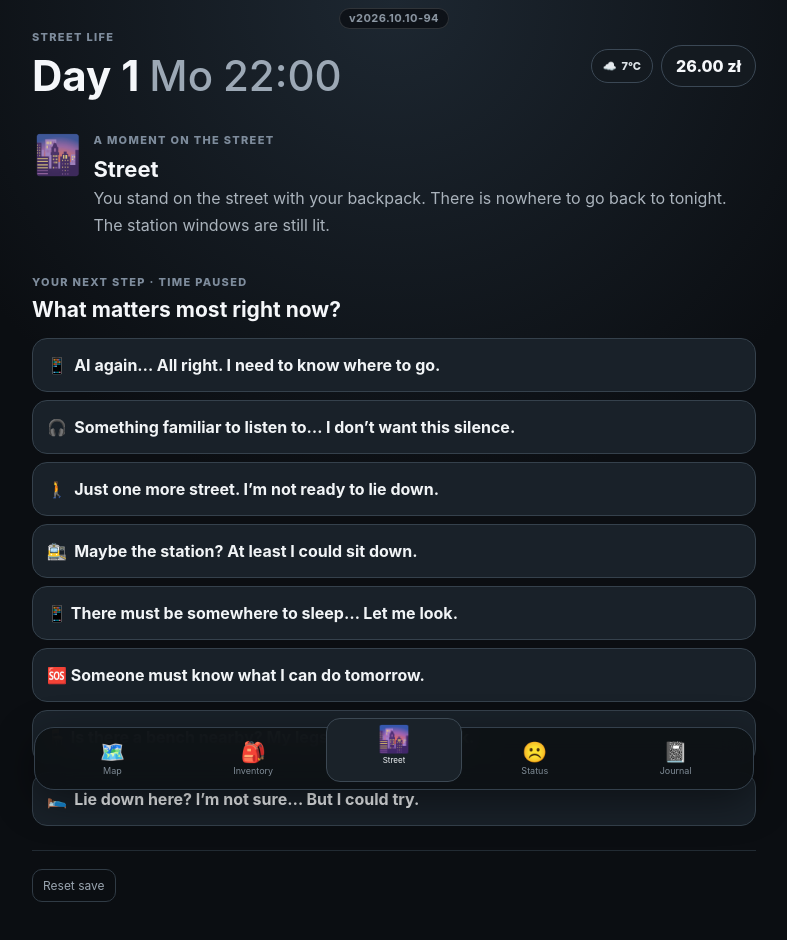
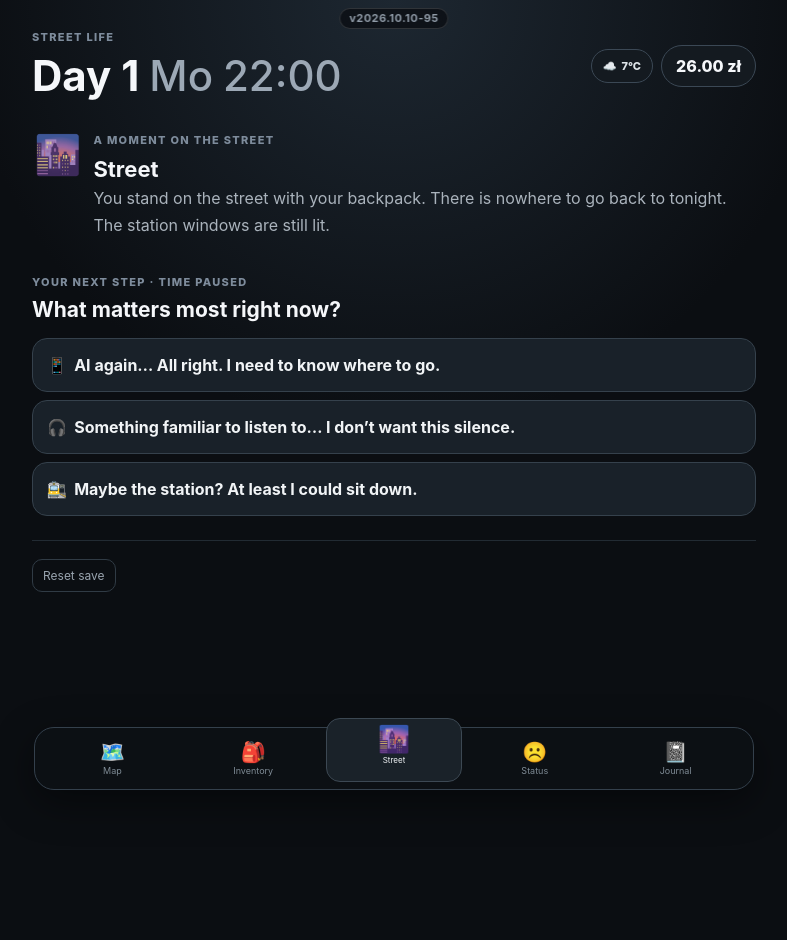
Before and after one commit to AlexanderKruk/street-life-game, a React (Vite) app: page / in a window 1280 px wide. Shown: the top 940 px of the page, without its empty margins (246-1033 px from the left). After the commit the page ends 800 px from the top, so only its background shows below. Built offline with nearby package versions, Linux system fonts and the light colour scheme.

Commit message:
Curate three distinct contextual narrative choices (v95)

```diff
--- a/src/App.tsx
+++ b/src/App.tsx
@@ -200,7 +200,7 @@ function loadGame(): GameState {
 
 // Flatten conditional fragments before sorting, so custom and configured
 // actions share one available-first ordering and keep their order within a group.
-function AvailableFirst({ children, className, tag = 'section', thoughtsOnly = false }: { children: ReactNode; className: string; tag?: 'section' | 'div'; thoughtsOnly?: boolean }) {
+function AvailableFirst({ children, className, tag = 'section', thoughtsOnly = false, choiceGroups }: { children: ReactNode; className: string; tag?: 'section' | 'div'; thoughtsOnly?: boolean; choiceGroups?: string[][] }) {
   function flatten(nodes: ReactNode): ReactNode[] {
     return Children.toArray(nodes).flatMap(node =>
       isValidElement<{ children?: ReactNode }>(node) && node.type === Fragment ? flatten(node.props.children) : [node])
@@ -215,6 +215,16 @@ function AvailableFirst({ children, className, tag = 'section', thoughtsOnly = f
   }
   const nodes = flatten(children).map(node => thoughtsOnly ? thoughtOnly(node) : node)
   const disabled = (node: ReactNode) => isValidElement<{ disabled?: boolean }>(node) && !!node.props.disabled
+  if (thoughtsOnly && choiceGroups) {
+    const find = (id: string) => nodes.find(node => isValidElement<{ 'data-choice'?: string }>(node) && node.props['data-choice'] === id)
+    const selected = choiceGroups.slice(0, 3).flatMap(group => {
+      const candidates = group.map(find).filter(node => node !== undefined)
+      const selected = candidates.find(node => !disabled(node)) ?? candidates[0]
+      return selected ? [selected] : []
+    })
+    const Tag = tag
+    return <Tag className={className}>{selected.filter(node => !disabled(node))}{selected.filter(disabled)}</Tag>
+  }
   const available = nodes.filter(node => !disabled(node))
   const unavailable = nodes.filter(disabled)
   const Tag = tag
@@ -1081,6 +1091,29 @@ export default function App() {
     || (question.id === 'no-place' && answeredQuestions.includes('bed'))
     || (question.id === 'supplies' && (game.hunger <= 45 || game.thirst <= 45))
     || (question.id === 'charging' && inventory.phoneBattery <= 30))
+  // One thought per direction. Urgent needs interrupt the ordered questions.
+  // No random draws or reshuffling while the player is deciding.
+  const nextQuestion = inventory.phoneBattery <= 30 ? 'charging'
+    : game.hunger <= 45 || game.thirst <= 45 ? 'supplies'
+    : ['morning', 'bed', 'no-place'].find(id => !answeredQuestions.includes(id)) ?? 'morning'
+  const exhausted = game.energy <= 40
+  const lastAction = journalEntries.at(-1)?.title
+  const justWalked = lastAction === 'Walk through the city' || lastAction === 'Walk with music'
+  const wantsBench = answeredQuestions.includes('bed') && !exhausted && lastAction !== 'Rest on the bench' && !justWalked
+  const bodyChoices = exhausted ? ['bench-sleep', 'street-sleep', 'bench-rest', 'find-bench']
+    : wantsBench ? [firstNight ? 'bench-rest' : 'bench-sleep', 'find-bench', 'walk', 'street-sleep']
+    : (game.minutes >= 1380 && !justWalked) || !firstNight ? ['street-sleep', 'bench-sleep', 'walk']
+    : game.mood <= 30 ? ['music-walk', 'walk'] : ['walk', 'music-walk']
+  const practicalChoices = shelterBooked ? ['shelter-route', 'station-route']
+    : firstNight ? ['station-route']
+    : !discoveredLocations.includes('work') ? ['work-search', 'station-route']
+    : game.money < 50 ? ['beg', 'bottles', 'station-route']
+    : ['bottles', 'station-route', 'work-route']
+  const streetChoiceGroups = [
+    [`question-${nextQuestion}`, 'question-morning', 'shelter-search', 'help-search'],
+    bodyChoices,
+    practicalChoices,
+  ]
   function answerPracticalQuestion(id: string) {
     const question = practicalQuestions.find(entry => entry.id === id)
     if (!question || current.id !== 'street' || !visibleQuestions.includes(question)) return
@@ -1781,7 +1814,7 @@ export default function App() {
       </section>
     </div>}
 
-    <div className="build-badge">v2026.10.10-94</div>
+    <div className="build-badge">v2026.10.10-95</div>
 
     <header>
       <div><p className="eyebrow">STREET LIFE</p><h1>Day {game.day} <span className="weekday">{weekday(game.day)}</span> <span>{formatTime(game.minutes)}</span></h1></div>
@@ -1869,37 +1902,37 @@ export default function App() {
           <p className="eyebrow">YOUR NEXT STEP · TIME PAUSED</p>
           <h2>What matters most right now?</h2>
         </section> : <div className="section-title"><h2>What do you do?</h2><span>Actions move time forward</span></div>}
-        <AvailableFirst className={current.id === 'street' ? 'actions story-actions' : 'actions'} thoughtsOnly={current.id === 'street'}>
+        <AvailableFirst className={current.id === 'street' ? 'actions story-actions' : 'actions'} thoughtsOnly={current.id === 'street'} choiceGroups={streetChoiceGroups}>
           {current.id === 'hospital' && <>
             <button className="action" onClick={hospitalVisit} disabled={!open || !inventory.documents}><div><strong>🩺 Regular medical appointment</strong><small>{!inventory.documents ? 'Documents required.' : open ? 'See a doctor and receive proper treatment.' : 'Regular care is closed.'}</small></div><span>~90 min</span></button>
           </>}
           {current.id === 'street' && <>
-            <button className="action" aria-label="Where can I get help in the morning?" onClick={() => answerPracticalQuestion('morning')} disabled={!answeredQuestions.includes('morning') && (!mobileServiceActive || inventory.phoneCondition <= 0 || inventory.phoneBattery < 1)}><div><strong><span className="choice-emoji" aria-hidden="true">📱</span>{answeredQuestions.includes('morning') ? 'What did it say about getting help in the morning?' : 'AI again… All right. I need to know where to go.'}</strong><small>{answeredQuestions.includes('morning') ? 'Read saved answer · free' : 'Ask about help in the morning'}</small></div><span>{answeredQuestions.includes('morning') ? 'Notes' : '~5 min · −1% battery'}</span></button>
+            <button className="action" data-choice="question-morning" aria-label="Where can I get help in the morning?" onClick={() => answerPracticalQuestion('morning')} disabled={!answeredQuestions.includes('morning') && (!mobileServiceActive || inventory.phoneCondition <= 0 || inventory.phoneBattery < 1)}><div><strong><span className="choice-emoji" aria-hidden="true">📱</span>{answeredQuestions.includes('morning') ? 'What did it say about getting help in the morning?' : 'AI again… All right. I need to know where to go.'}</strong><small>{answeredQuestions.includes('morning') ? 'Read saved answer · free' : 'Ask about help in the morning'}</small></div><span>{answeredQuestions.includes('morning') ? 'Notes' : '~5 min · −1% battery'}</span></button>
             {visibleQuestions.filter(question => question.id !== 'morning').map(question => {
               const saved = answeredQuestions.includes(question.id)
               const memory = question.id === 'charging'
-              return <button className="action" aria-label={question.title} key={question.id} onClick={() => answerPracticalQuestion(question.id)} disabled={!saved && !memory && (!mobileServiceActive || inventory.phoneCondition <= 0 || inventory.phoneBattery < 1)}><div><strong><span className="choice-emoji" aria-hidden="true">{question.icon}</span>{question.title}</strong><small>{memory ? 'Low battery brings an old memory back: the station waiting room.' : saved ? 'Read saved AI answer · free' : 'Ask AI · needs mobile service and battery'}</small></div><span>{saved ? 'Notes' : memory ? 'Remember · free' : '~5 min · −1% battery'}</span></button>
+              return <button className="action" data-choice={`question-${question.id}`} aria-label={question.title} key={question.id} onClick={() => answerPracticalQuestion(question.id)} disabled={!saved && !memory && (!mobileServiceActive || inventory.phoneCondition <= 0 || inventory.phoneBattery < 1)}><div><strong><span className="choice-emoji" aria-hidden="true">{question.icon}</span>{question.title}</strong><small>{memory ? 'Low battery brings an old memory back: the station waiting room.' : saved ? 'Read saved AI answer · free' : 'Ask AI · needs mobile service and battery'}</small></div><span>{saved ? 'Notes' : memory ? 'Remember · free' : '~5 min · −1% battery'}</span></button>
             })}
-            {<button className="action" onClick={() => walkCity(true)} disabled={!canWalkWithMusic}><div><strong><span className="choice-emoji" aria-hidden="true">🎧</span>Something familiar to listen to… I don’t want this silence.</strong><small>{canWalkWithMusic ? 'You have a few familiar songs on your phone. The walk still takes time and uses battery.' : 'Needs a working phone, mobile service and enough battery.'}</small></div><span>~30 min · −{walkMusicCost.toFixed(1)}% battery</span></button>}
-            {<button className="action" aria-label="Just one more street. I’m not ready to lie down." onClick={() => walkCity()}><div><strong><span className="choice-emoji" aria-hidden="true">🚶</span>Just one more street. I’m not ready to lie down.</strong><small>Closed shops, lit windows, another crossing. You can keep moving for half an hour.</small></div><span>~30 min</span></button>}
-            {discoveredLocations.includes('shelter') && <button className="action" disabled={firstNight && !shelterBooked} onClick={() => { setScreen('map'); chooseDestination('shelter') }}><div><strong><span className="choice-emoji" aria-hidden="true">🛏️</span>What about Night Shelter? Maybe there is a place.</strong><small>{shelterBooked ? 'You have a reserved bed.' : firstNight ? 'Registration is closed tonight. Come tomorrow at 19:00; a place is not guaranteed.' : 'Registration starts at 19:00; places are limited.'}</small></div><span>Choose route</span></button>}
-            {!firstNight && discoveredLocations.includes('work') && <button className="action" onClick={() => { setScreen('map'); chooseDestination('work') }}><div><strong>Go to Day Work</strong><small>Ask about a short shift.</small></div><span>Choose route</span></button>}
-            {<button className="action" aria-label="Maybe the station? At least I could sit down." onClick={() => { setScreen('map'); chooseDestination('station') }}><div><strong><span className="choice-emoji" aria-hidden="true">🚉</span>Maybe the station? At least I could sit down.</strong><small>A place to sit; safe sleep is not guaranteed.</small></div><span>Choose route</span></button>}
-            {!discoveredLocations.includes('shelter') && <button className="action" onClick={() => searchOnlineFor('shelter')} disabled={!mobileServiceActive || inventory.phoneBattery < 2}><div><strong>📱 There must be somewhere to sleep… Let me look.</strong><small>{mobileServiceActive ? 'Look for somewhere safer to spend the night.' : 'Mobile internet required.'}</small></div><span>~15 min</span></button>}
-            {!firstNight && !discoveredLocations.includes('work') && <button className="action" onClick={() => searchOnlineFor('work')} disabled={!mobileServiceActive || inventory.phoneBattery < 2}><div><strong>💰 Could I find a little work? I need to keep some money.</strong><small>{mobileServiceActive ? 'Look for a way to earn some money.' : 'Mobile internet required.'}</small></div><span>~15 min</span></button>}
-            {!discoveredLocations.includes('support') && <button className="action" onClick={() => searchOnlineFor('help')} disabled={!mobileServiceActive || inventory.phoneBattery < 2}><div><strong>🆘 Someone must know what I can do tomorrow.</strong><small>{mobileServiceActive ? 'Find an organization that can explain your options.' : 'Mobile internet required.'}</small></div><span>~15 min</span></button>}
-            {!firstNight && <button className="action" onClick={askForMoney} disabled={(begging.day === game.day ? begging.attempts : 0) >= 3}><div><strong>🤲 Ask someone for change? It’s hard, but I could try.</strong><small>{(begging.day === game.day ? begging.attempts : 0) >= 3 ? 'No useful attempts left today.' : `Spend time asking for small change · ${3 - (begging.day === game.day ? begging.attempts : 0)}/3 attempts left today.`}</small></div><span>~45 min</span></button>}
-            {!firstNight && <button className="action" onClick={searchStreetBottles}><div><strong>♻️ Maybe there are bottles I could return for a little money.</strong><small>Dig through the pile yourself. Move rubbish aside and tap bottles you uncover.</small></div><span>~10–60 min</span></button>}
-            {!streetBenchFound && <button className="action" onClick={() => streetAction('find-bench')}><div><strong>🪑 Is there a bench nearby? My legs could use a break.</strong><small>Search nearby for somewhere usable to sit or sleep.</small></div><span>~20 min</span></button>}
-            {streetBenchFound && <button className="action" onClick={() => streetAction('bench-rest')}><div><strong>🪑 I’ll sit for a bit. Just get off my feet.</strong><small>Get off your feet and recover some Energy.</small></div><span>~45 min</span></button>}
-            {streetBenchFound && <button className="action" onClick={() => streetAction('bench-sleep')}><div><strong>😴 Could I sleep here? What about my backpack…</strong><small>Still exposed, but better than sleeping on the ground.</small></div><span>Choose duration</span></button>}
+            {<button className="action" data-choice="music-walk" onClick={() => walkCity(true)} disabled={!canWalkWithMusic}><div><strong><span className="choice-emoji" aria-hidden="true">🎧</span>Something familiar to listen to… I don’t want this silence.</strong><small>{canWalkWithMusic ? 'You have a few familiar songs on your phone. The walk still takes time and uses battery.' : 'Needs a working phone, mobile service and enough battery.'}</small></div><span>~30 min · −{walkMusicCost.toFixed(1)}% battery</span></button>}
+            {<button className="action" aria-label="Just one more street. I’m not ready to lie down." data-choice="walk" onClick={() => walkCity()}><div><strong><span className="choice-emoji" aria-hidden="true">🚶</span>Just one more street. I’m not ready to lie down.</strong><small>Closed shops, lit windows, another crossing. You can keep moving for half an hour.</small></div><span>~30 min</span></button>}
+            {discoveredLocations.includes('shelter') && <button className="action" data-choice="shelter-route" disabled={firstNight && !shelterBooked} onClick={() => { setScreen('map'); chooseDestination('shelter') }}><div><strong><span className="choice-emoji" aria-hidden="true">🛏️</span>What about Night Shelter? Maybe there is a place.</strong><small>{shelterBooked ? 'You have a reserved bed.' : firstNight ? 'Registration is closed tonight. Come tomorrow at 19:00; a place is not guaranteed.' : 'Registration starts at 19:00; places are limited.'}</small></div><span>Choose route</span></button>}
+            {!firstNight && discoveredLocations.includes('work') && <button className="action" data-choice="work-route" onClick={() => { setScreen('map'); chooseDestination('work') }}><div><strong>Go to Day Work</strong><small>Ask about a short shift.</small></div><span>Choose route</span></button>}
+            {<button className="action" data-choice="station-route" aria-label="Maybe the station? At least I could sit down." onClick={() => { setScreen('map'); chooseDestination('station') }}><div><strong><span className="choice-emoji" aria-hidden="true">🚉</span>Maybe the station? At least I could sit down.</strong><small>A place to sit; safe sleep is not guaranteed.</small></div><span>Choose route</span></button>}
+            {!discoveredLocations.includes('shelter') && <button className="action" data-choice="shelter-search" onClick={() => searchOnlineFor('shelter')} disabled={!mobileServiceActive || inventory.phoneBattery < 2}><div><strong>📱 There must be somewhere to sleep… Let me look.</strong><small>{mobileServiceActive ? 'Look for somewhere safer to spend the night.' : 'Mobile internet required.'}</small></div><span>~15 min</span></button>}
+            {!firstNight && !discoveredLocations.includes('work') && <button className="action" data-choice="work-search" onClick={() => searchOnlineFor('work')} disabled={!mobileServiceActive || inventory.phoneBattery < 2}><div><strong>💰 Could I find a little work? I need to keep some money.</strong><small>{mobileServiceActive ? 'Look for a way to earn some money.' : 'Mobile internet required.'}</small></div><span>~15 min</span></button>}
+            {!discoveredLocations.includes('support') && <button className="action" data-choice="help-search" onClick={() => searchOnlineFor('help')} disabled={!mobileServiceActive || inventory.phoneBattery < 2}><div><strong>🆘 Someone must know what I can do tomorrow.</strong><small>{mobileServiceActive ? 'Find an organization that can explain your options.' : 'Mobile internet required.'}</small></div><span>~15 min</span></button>}
+            {!firstNight && <button className="action" data-choice="beg" onClick={askForMoney} disabled={(begging.day === game.day ? begging.attempts : 0) >= 3}><div><strong>🤲 Ask someone for change? It’s hard, but I could try.</strong><small>{(begging.day === game.day ? begging.attempts : 0) >= 3 ? 'No useful attempts left today.' : `Spend time asking for small change · ${3 - (begging.day === game.day ? begging.attempts : 0)}/3 attempts left today.`}</small></div><span>~45 min</span></button>}
+            {!firstNight && <button className="action" data-choice="bottles" onClick={searchStreetBottles}><div><strong>♻️ Maybe there are bottles I could return for a little money.</strong><small>Dig through the pile yourself. Move rubbish aside and tap bottles you uncover.</small></div><span>~10–60 min</span></button>}
+            {!streetBenchFound && <button className="action" data-choice="find-bench" onClick={() => streetAction('find-bench')}><div><strong>🪑 Is there a bench nearby? My legs could use a break.</strong><small>Search nearby for somewhere usable to sit or sleep.</small></div><span>~20 min</span></button>}
+            {streetBenchFound && <button className="action" data-choice="bench-rest" onClick={() => streetAction('bench-rest')}><div><strong>🪑 I’ll sit for a bit. Just get off my feet.</strong><small>Get off your feet and recover some Energy.</small></div><span>~45 min</span></button>}
+            {streetBenchFound && <button className="action" data-choice="bench-sleep" onClick={() => streetAction('bench-sleep')}><div><strong>😴 Could I sleep here? What about my backpack…</strong><small>Still exposed, but better than sleeping on the ground.</small></div><span>Choose duration</span></button>}
           </>}
           {currentActions.length ? currentActions.map((action) => {
             const registering = action.id === 'shelter-rest' && !shelterBooked
             const selectableSleep = action.id === 'street-sleep' || action.id === 'station-sleep' || (action.id === 'shelter-rest' && shelterBooked) || action.id === 'residential-sleep'
             const unavailableReason = actionUnavailableReason(action)
             const unavailable = unavailableReason !== null
-            return <button className="action" key={action.id} onClick={() => act(action.id)} disabled={unavailable}>
+            return <button className="action" data-choice={action.id} key={action.id} onClick={() => act(action.id)} disabled={unavailable}>
               <div><strong>{action.id === 'street-sleep' && <span className="choice-emoji" aria-hidden="true">🛌</span>}{registering ? 'Join registration queue' : action.id === 'shelter-rest' ? 'Use your reserved bed' : action.id === 'street-sleep' ? 'Lie down here? I’m not sure… But I could try.' : action.name}</strong><small>{registering ? life.shelterRegistrationAttemptDay === game.day ? 'No places left for you today. Try tomorrow from 19:00.' : 'Registration 19:00–22:00 · wait 20 min. Earlier arrivals have a better chance; places are limited.' : action.id === 'shelter-rest' ? 'Use your reserved bed · arrive 18:00–22:00 and leave by 08:00.' : action.id === 'shelter-shower' || action.id === 'daycenter-shower' ? inventory.showerGel > 0 ? `3-in-1 gel: Hygiene gain ×1.5, max ${hygieneLimit} · uses 1 automatically.` : `Water only: Hygiene max ${Math.min(70, hygieneLimit)}. Bring 3-in-1 shower gel for better cleaning.` : action.description}{(action.id === 'shelter-shower' || action.id === 'daycenter-shower') && hygieneLimit < 100 && ` Dirty clothes: Hygiene max ${hygieneLimit}.`}{unavailableReason && <em className="action-unavailable-reason">{unavailableReason}</em>}</small></div>
               <span>{selectableSleep ? 'Choose duration' : <>{action.cost ? `${action.cost} zł · ` : ''}~{registering ? SHELTER_QUEUE_MINUTES : action.minutes} min</>}</span>
             </button>
@@ -2092,12 +2125,12 @@ export default function App() {
       <section className="sleep-card"><p className="eyebrow">RAIN · TIME PAUSED</p><h2>{coverPlanning ? 'Wait out the night' : 'The rain is getting heavier'}</h2><p>{coverPlanning ? 'You can stay under the canopy without lying down. You remain awake; hunger, thirst and tiredness keep growing while you wait.' : 'Rain runs off the edge of a nearby canopy. The shop behind it is closed. Light is still on at the station.'}</p>
         <div className="story-intents">
           {coverPlanning ? <>
-            {[15, 60, 180, 240].map(minutes => <button key={minutes} onClick={() => takeRainCover(minutes)}><span className="choice-emoji" aria-hidden="true">⏳</span>{minutes === 15 ? 'Just fifteen minutes. Then I’ll see.' : minutes === 60 ? 'Maybe an hour here. Stay out of the rain.' : minutes === 180 ? 'Three hours… I could wait it out here.' : 'Maybe four hours. I can wait here.'} · until {formatTime((game.minutes + minutes) % 1440)}</button>)}
+            {[15, 60, 240].map(minutes => <button key={minutes} onClick={() => takeRainCover(minutes)}><span className="choice-emoji" aria-hidden="true">⏳</span>{minutes === 15 ? 'Just fifteen minutes. Then I’ll see.' : minutes === 60 ? 'Maybe an hour here. Stay out of the rain.' : minutes === 180 ? 'Three hours… I could wait it out here.' : 'Maybe four hours. I can wait here.'} · until {formatTime((game.minutes + minutes) % 1440)}</button>)}
             <button onClick={() => setCoverPlanning(false)}>Choose another option</button>
           </> : <>
           <button onClick={() => setCoverPlanning(true)}><span className="choice-emoji" aria-hidden="true">☔</span>At least it looks dry under that canopy.</button>
           <button onClick={() => { setRainChoice(false); setScreen('map'); chooseDestination('station') }}><span className="choice-emoji" aria-hidden="true">🚉</span>Maybe the station? At least I could sit down.</button>
-          <button onClick={() => walkCity()}><span className="choice-emoji" aria-hidden="true">🚶</span>I can’t just stand here. I’ll keep going.</button>
+          <button data-choice="walk" onClick={() => walkCity()}><span className="choice-emoji" aria-hidden="true">🚶</span>I can’t just stand here. I’ll keep going.</button>
           </>}
         </div>
       </section>
```
Also changed, not shown: check-regressions.cjs (+26 -13 lines), check-ui.cjs (+5 -5 lines), 1 other file (tests, documents, lock files or other folders).
